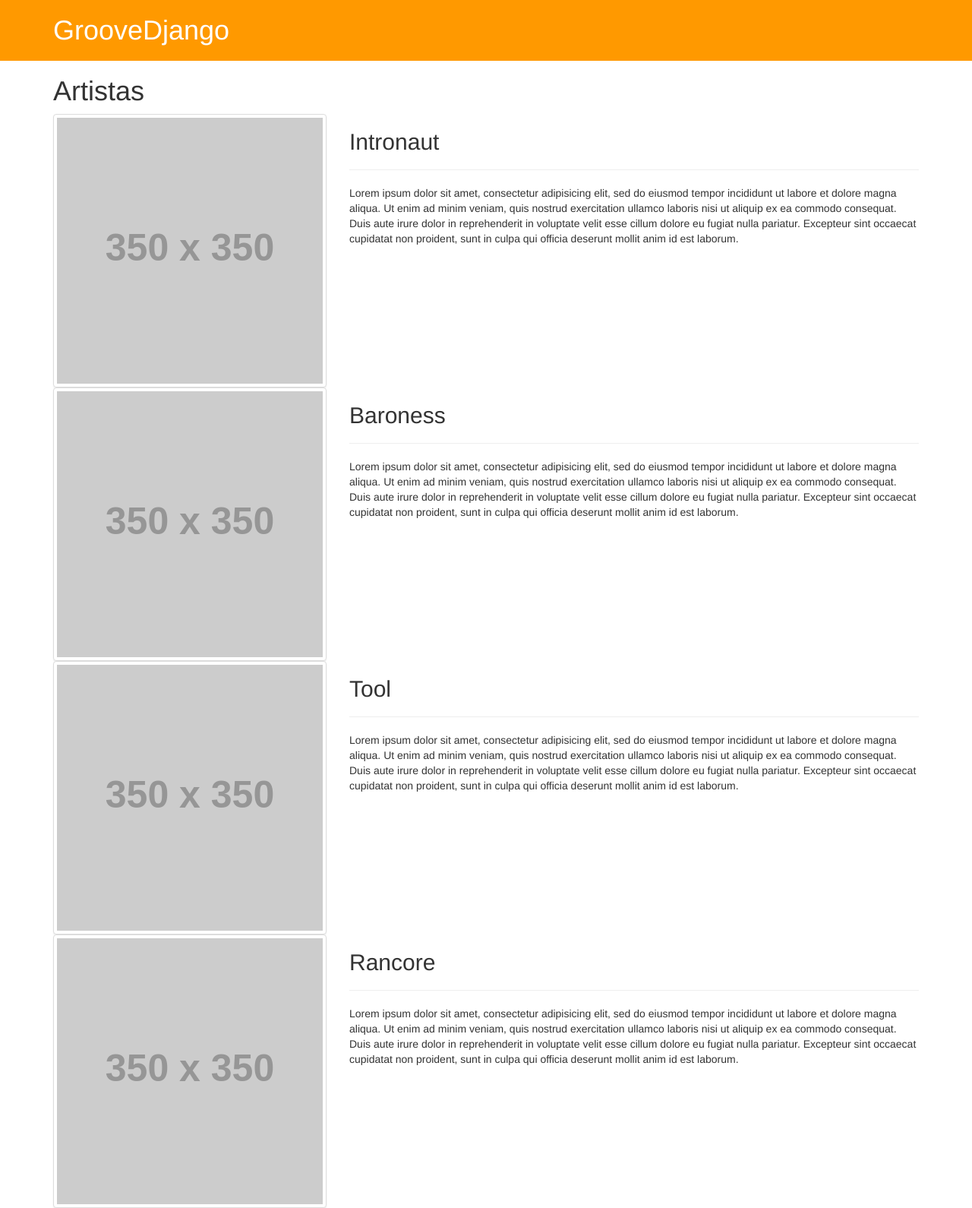
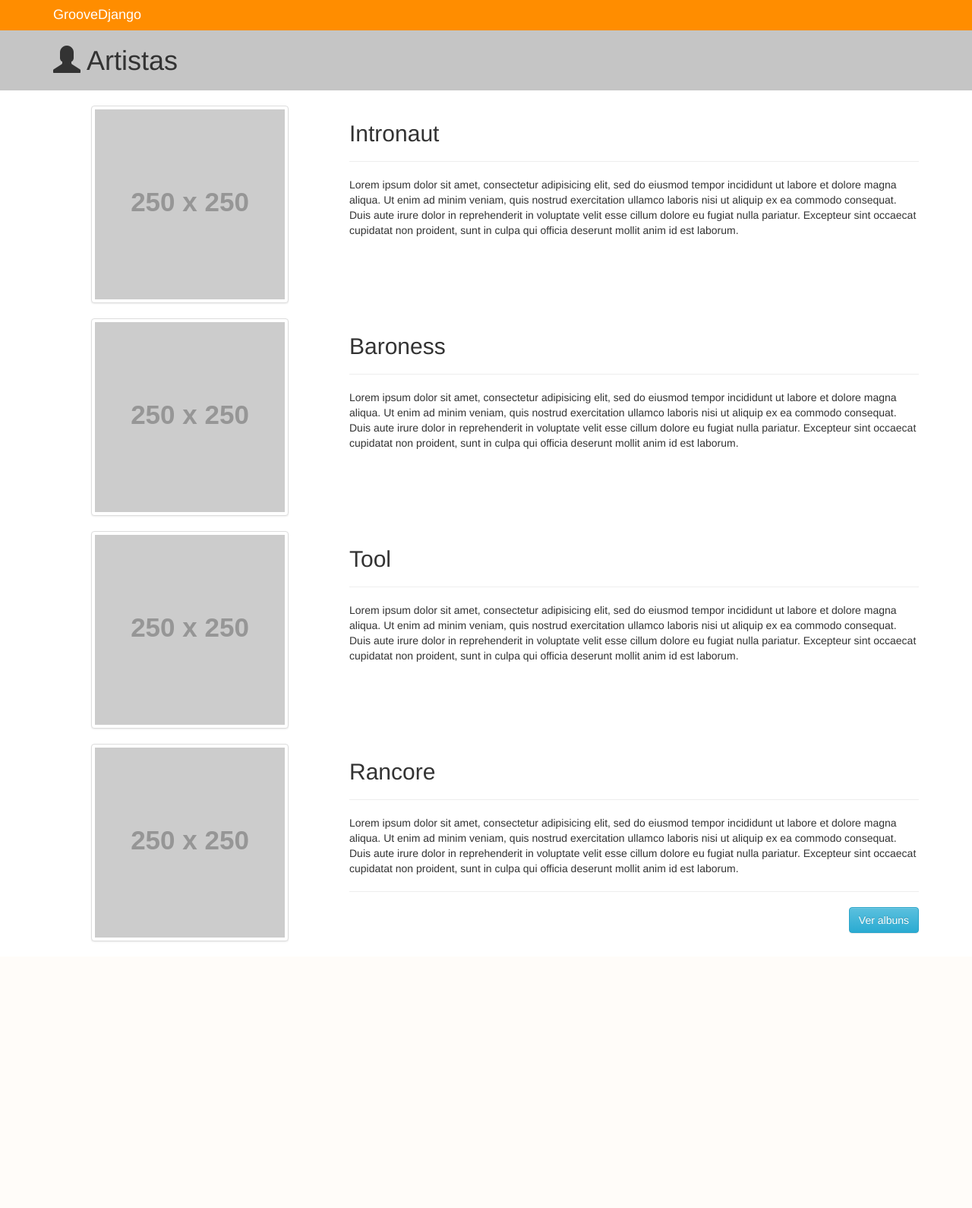
Before and after one commit to mauricioribeiro/GrooveDjango, a Django app: page /groovedjango/artistas/ in a window 1280 px wide. Shown: the whole page at 76% size. After the commit the page ends 1240 px from the top, so only its background shows below. Run offline with Django 3.2, Linux system fonts and the light colour scheme; data comes from the database, SQL or seed files in the repository; grey boxes labelled with a size stand in for pictures from a placeholder-image service; some libraries are stand-ins or nearby versions.

Commit message:
estilizando page artistas

```diff
--- a/groovedjango/app/static/css/style.css
+++ b/groovedjango/app/static/css/style.css
@@ -4,7 +4,18 @@
 }
 header{
 	width: 100%;
-    background: #ff9900;
-    height: 80px;
+    background: #ff8d00;
     color: #fff;
 }
+.pos-header{
+	width: 100%;
+    background: #c5c5c5;
+    padding-bottom: 10px;
+}
+
+.glyphicon{
+	vertical-align: top;
+}
+.artist{
+	margin: 20px 0;
+}
--- a/groovedjango/app/templates/artistas/listar.html
+++ b/groovedjango/app/templates/artistas/listar.html
@@ -1,23 +1,35 @@
 {% include 'header.html' %}
 
-	<h1>Artistas</h1>
+	<div class="pos-header">
+		<div class="container">
+			<h1><i class="glyphicon glyphicon-user"></i> Artistas</h1>
+		</div>
+	</div>
 
+	<div class="container">
 		{% for artista in artistas %}
-		<div class="row">
-			<div class="col-md-4">
-				<img class="img-thumbnail" src="http://placehold.it/350x350">
+			<div class="row artist">
+				<div class="col-md-4 text-center">
+					<img class="img-thumbnail" src="http://placehold.it/250x250">
 				</div>
 				<div class="col-md-8">
 					<h2>{{ artista.nome }}</h2>
 					<hr>
-				<p>Lorem ipsum dolor sit amet, consectetur adipisicing elit, sed do eiusmod
+					<p>
+					Lorem ipsum dolor sit amet, consectetur adipisicing elit, sed do eiusmod
 					tempor incididunt ut labore et dolore magna aliqua. Ut enim ad minim veniam,
 					quis nostrud exercitation ullamco laboris nisi ut aliquip ex ea commodo
 					consequat. Duis aute irure dolor in reprehenderit in voluptate velit esse
 					cillum dolore eu fugiat nulla pariatur. Excepteur sint occaecat cupidatat non
-				proident, sunt in culpa qui officia deserunt mollit anim id est laborum.</p>
+					proident, sunt in culpa qui officia deserunt mollit anim id est laborum.
+					</p>
+					{% if artista.album_set.count %}
+						<hr>
+						<a href="#albuns" class="btn btn-info pull-right">Ver albuns</a>
+					{% endif %}
 				</div>
 			</div>
 		{% endfor %}
+	</div>
 
 {% include 'footer.html' %}
--- a/groovedjango/app/templates/footer.html
+++ b/groovedjango/app/templates/footer.html
@@ -1,3 +1,5 @@
-	</div>
+<footer>
+	<div class="container"></div>
+</footer>
 </body>
 </html>
--- a/groovedjango/app/templates/header.html
+++ b/groovedjango/app/templates/header.html
@@ -15,8 +15,6 @@
 <body>
 <header>
 	<div class="container">
-		<h1>GrooveDjango</h1>
+		<h4>GrooveDjango</h4>
 	</div>
 </header>
-
-<div class="container">
--- a/groovedjango/app/templates/index.html
+++ b/groovedjango/app/templates/index.html
@@ -1,5 +1,7 @@
 {% include 'header.html' %}
 
-	<h1>Welcome to Groove Django</h1>
+	<div class="container">
+		<h1>Welcome to Groove Django</h1>
+	</div>
 
 {% include 'footer.html' %}
```
Lines whose indentation alone changed are shown as unchanged.
